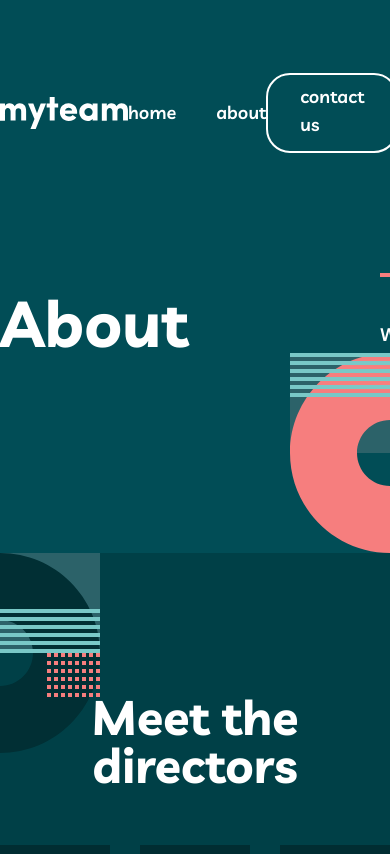
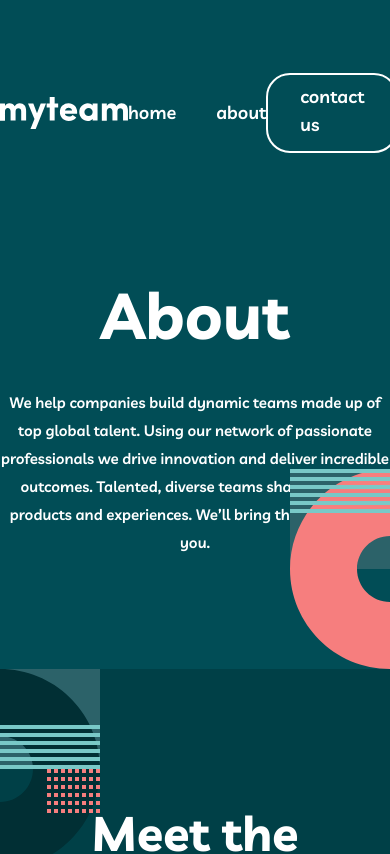
Before and after one commit to mackieva/myteam, a Next.js app: page /about in a window 390 px wide. Shown: the top 854 px of the page. Built offline with nearby package versions, Linux system fonts and the light colour scheme.

Commit message:
about hero tablet responsiveness

```diff
--- a/components/about/about-hero.tsx
+++ b/components/about/about-hero.tsx
@@ -1,13 +1,13 @@
 const AboutHero = () => {
 	return (
-		<section className='py-[120px] relative'>
-			<div className='max-w-[1110px] mx-auto grid grid-cols-[350px_730px] gap-[30px] relative'>
+		<section className='py-[112px] lg:py-[120px] relative'>
+			<div className='max-w-[683px] lg:max-w-[1110px] mx-auto flex flex-col justify-between items-center gap-[24px] lg:grid lg:grid-cols-[350px_730px] lg:gap-[30px] relative'>
 				<div>
 					<h1 className='text-[64px] leading-[100px] max-w-[10ch]'>About</h1>
 				</div>
 				<div className='flex flex-col items-start justify-between'>
-					<span className='h-1 w-[50px] bg-lc' />
-					<p className='body-one mt-[44px]'>
+					<span className='h-1 w-[50px] bg-lc hidden lg:block' />
+					<p className='text-[15px] leading-[28px] max-w-[457px] lg:max-w-full mt-0 lg:mt-[44px] text-center lg:text-left lg:text-[18px]'>
 						We help companies build dynamic teams made up of top global talent.
 						Using our network of passionate professionals we drive innovation
 						and deliver incredible outcomes. Talented, diverse teams shape the
```
